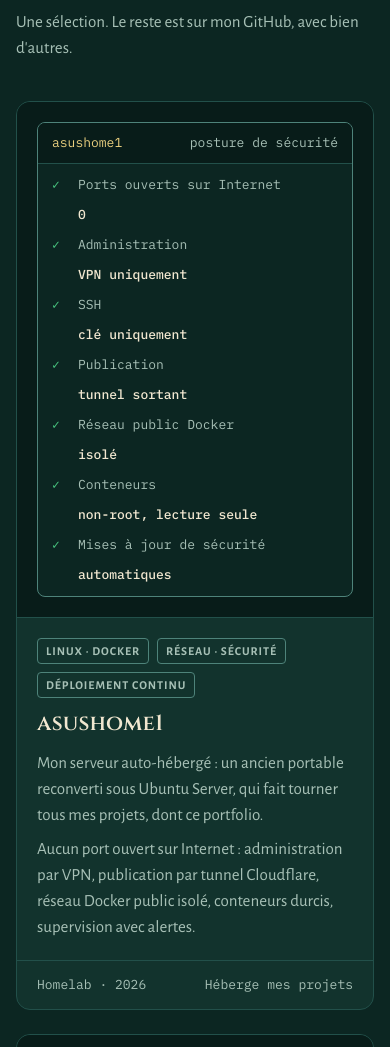
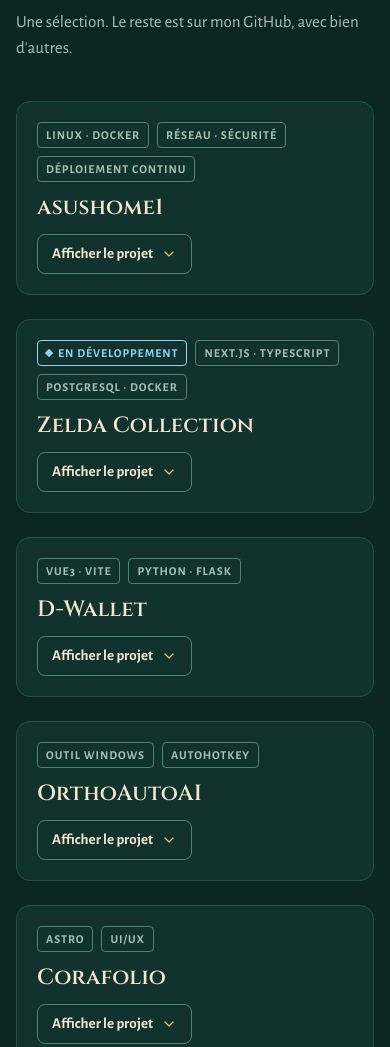
Before and after one commit to Daith-42/portfolio, a plain HTML site: page index.html in a window 390 px wide. Shown: the part 1219-2266 px from the top of the page. Drawn offline with nearby package versions, Linux system fonts and the light colour scheme.

Commit message:
projet responsive fix

```diff
--- a/404.html
+++ b/404.html
@@ -11,7 +11,7 @@
   <link rel="preconnect" href="https://fonts.googleapis.com">
   <link rel="preconnect" href="https://fonts.gstatic.com" crossorigin>
   <link href="https://fonts.googleapis.com/css2?family=Alegreya+Sans:wght@400;500;700&family=Cinzel:wght@600&family=IBM+Plex+Mono:wght@400;500&display=swap" rel="stylesheet">
-  <link rel="stylesheet" href="/styles.css?v=12f9e23f">
+  <link rel="stylesheet" href="/styles.css?v=89bdc8ad">
 </head>
 <body>
   <header class="site-header">
--- a/index.html
+++ b/index.html
@@ -73,7 +73,7 @@
   <link rel="preconnect" href="https://fonts.googleapis.com">
   <link rel="preconnect" href="https://fonts.gstatic.com" crossorigin>
   <link href="https://fonts.googleapis.com/css2?family=Alegreya+Sans:wght@400;500;700&family=Cinzel:wght@600&family=IBM+Plex+Mono:wght@400;500&display=swap" rel="stylesheet">
-  <link rel="stylesheet" href="styles.css?v=12f9e23f">
+  <link rel="stylesheet" href="styles.css?v=89bdc8ad">
 </head>
 <body>
   <a class="skip" href="#contenu">Aller au contenu</a>
@@ -177,7 +177,7 @@
           <p class="muted">Une sélection. Le reste est sur mon GitHub, avec bien d'autres.</p>
         </div>
 
-        <div class="projects">
+        <div class="projects" data-label-more="Afficher le projet" data-label-less="Masquer">
           <article class="card project project--featured">
             <div class="project-showcase" aria-hidden="true">
               <div class="posture">
@@ -672,6 +672,6 @@
     </div>
   </footer>
 
-  <script src="main.js?v=5785f383" defer></script>
+  <script src="main.js?v=0e8e8e3d" defer></script>
 </body>
 </html>
--- a/main.js
+++ b/main.js
@@ -58,3 +58,31 @@ document.querySelectorAll('[data-dialog]').forEach(opener => {
     if (!inside) dialog.close();
   });
 });
+
+// Projets sur mobile : chaque carte se replie en accordéon (badges + titre), et s'ouvre au toucher.
+// La classe .js active le repli : sans JavaScript, toutes les cartes restent ouvertes.
+const projectList = document.querySelector('.projects');
+if (projectList) {
+  document.documentElement.classList.add('js');
+  const labelMore = projectList.dataset.labelMore;
+  const labelLess = projectList.dataset.labelLess;
+  projectList.querySelectorAll(':scope > .project').forEach((card, i) => {
+    const title = card.querySelector('h3');
+    if (!title) return;
+    if (!card.id) card.id = 'projet-' + (i + 1);
+    const toggle = document.createElement('button');
+    toggle.type = 'button';
+    toggle.className = 'project-toggle';
+    toggle.setAttribute('aria-controls', card.id);
+    toggle.innerHTML = '<span></span><svg viewBox="0 0 24 24" fill="none" stroke="currentColor" stroke-width="1.75" stroke-linecap="round" stroke-linejoin="round" aria-hidden="true"><path d="m6 9 6 6 6-6"/></svg>';
+    const label = toggle.querySelector('span');
+    const setOpen = open => {
+      card.classList.toggle('is-open', open);
+      toggle.setAttribute('aria-expanded', String(open));
+      label.textContent = open ? labelLess : labelMore;
+    };
+    setOpen(false);
+    toggle.addEventListener('click', () => setOpen(!card.classList.contains('is-open')));
+    title.after(toggle);
+  });
+}
--- a/styles.css
+++ b/styles.css
@@ -787,3 +787,32 @@ html { scrollbar-color: var(--line-strong) var(--surface-sunken); }
   transition: color 150ms, border-color 150ms;
 }
 .lang-switch:hover { color: var(--ink); border-color: var(--line-strong); text-decoration: none; }
+
+/* ---------- Projets sur mobile : cartes en accordéon ---------- */
+
+.project-toggle { display: none; }
+@media (max-width: 719px) {
+  .js .project-toggle {
+    display: inline-flex; align-items: center; gap: 8px; justify-self: start;
+    min-height: 40px; padding: 8px 14px;
+    border: 1px solid var(--line-strong); border-radius: var(--radius-md);
+    background: transparent; color: var(--ink); cursor: pointer;
+    font: inherit; font-size: 15px; line-height: 20px; font-weight: 600;
+    transition: background-color 150ms, border-color 150ms;
+  }
+  .js .project-toggle:hover { background: var(--surface); }
+  .js .project-toggle svg { width: 16px; height: 16px; color: var(--gold); transition: transform 150ms; }
+  .js .project.is-open .project-toggle svg { transform: rotate(180deg); }
+
+  /* fermée : badges + titre + bouton */
+  .js .project:not(.is-open) .project-showcase,
+  .js .project:not(.is-open) .project-body > p,
+  .js .project:not(.is-open) .project-foot { display: none; }
+
+  /* ouverte : le texte, puis l'illustration, puis les liens (le contenu s'ouvre sous le bouton) */
+  .js .project .project-main { display: contents; }
+  .js .project .project-body { order: 1; }
+  .js .project .project-showcase { order: 2; border-bottom: 0; border-top: 1px solid var(--line); }
+  .js .project .project-foot { order: 3; }
+}
+@media (prefers-reduced-motion: reduce) { .project-toggle svg { transition: none; } }
```
Also changed, not shown: en/index.html (+3 -3 lines), 1 other file.
